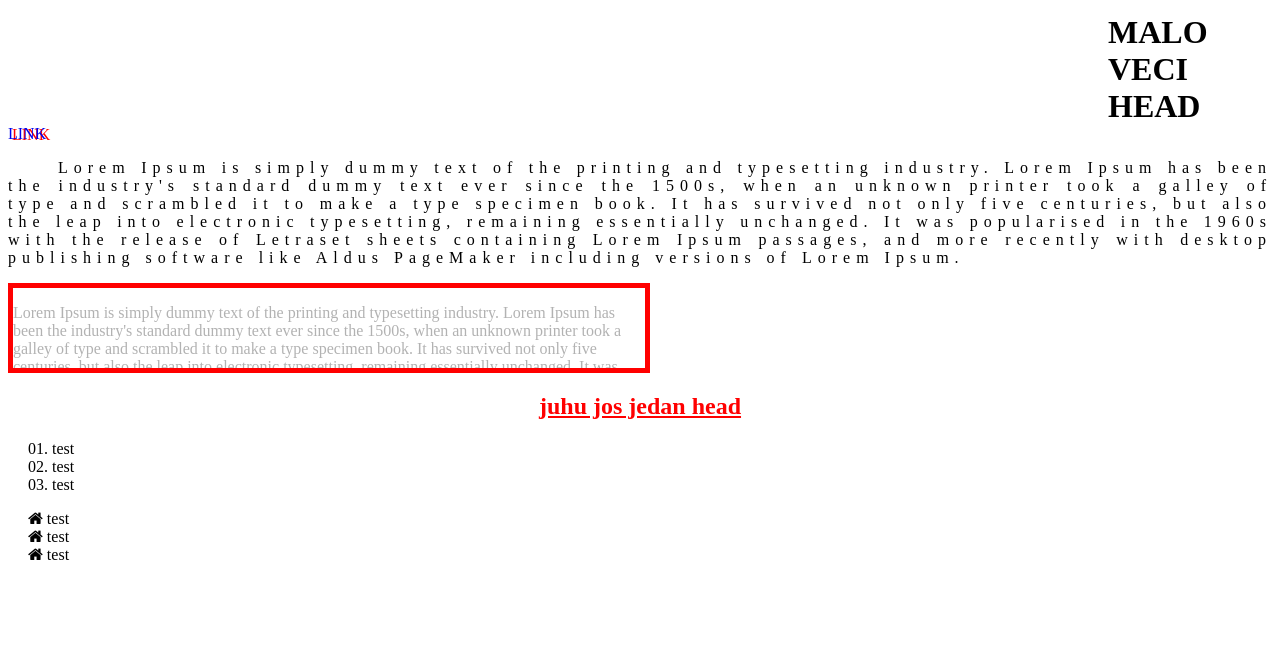
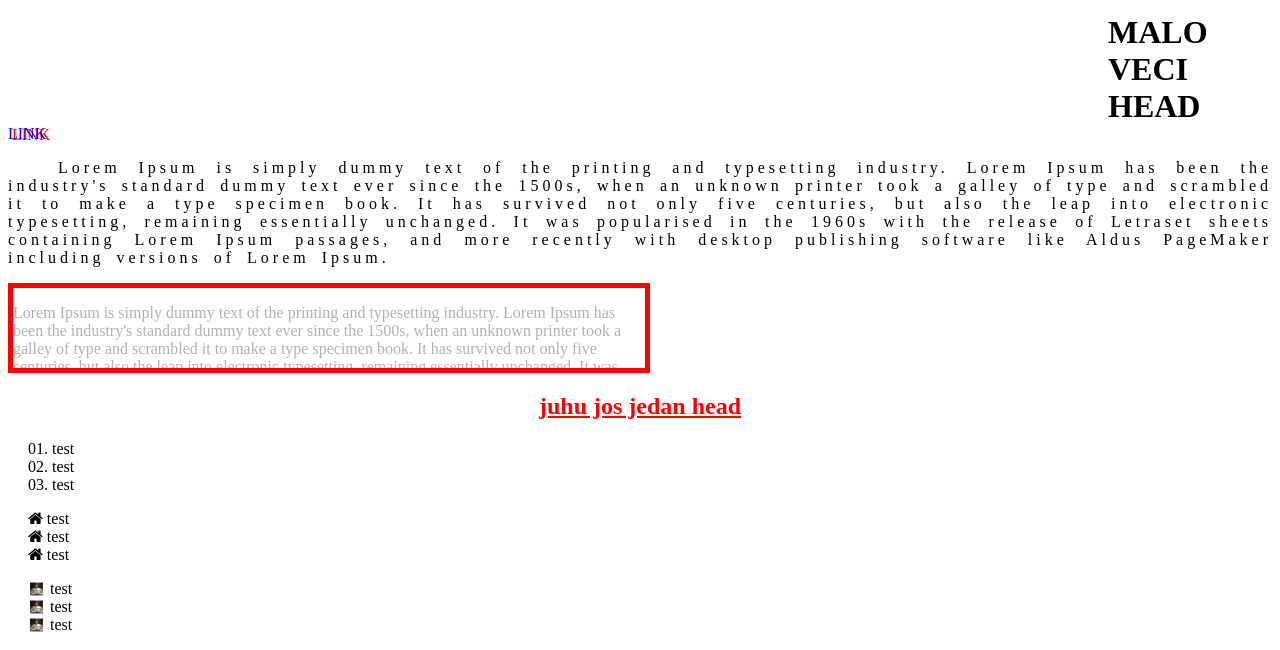
Before and after one commit to devAbu/abocUcenje, a PHP site: page /zadatak3.html in a window 1280 px wide. Shown: the part 315-965 px from the top of the page. Before the commit the page ends 875 px from the top, so only its background shows below. Run offline with PHP 8.4, Linux system fonts and the light colour scheme.

Commit message:
ispravke

```diff
--- a/kiseli/zadatak3/css/trica.css
+++ b/kiseli/zadatak3/css/trica.css
@@ -50,9 +50,10 @@
 
 #soki60{
 
-  text-indent: 50px;
+   text-indent: 50px;
     text-align: justify;
-     letter-spacing: 6px;
+     letter-spacing: 4px;
+      word-spacing: 4px;
 
 }
 
@@ -92,7 +93,7 @@ text-align: center;
 }
 
 
-.soki63:hover {opacity: 5}
+.soki63:hover {opacity: 1}
 
 
 #sokic7 {
@@ -109,3 +110,38 @@ list-style-type:none;
  margin-left: -20px;
 
 }
+
+
+
+
+
+.anes-list {
+
+    list-style: none;
+    padding-left: 22px;
+
+}
+
+
+.anes-list li {
+
+    position: relative;
+    padding-left: 20px;
+
+}
+
+
+.anes-list li:before {
+
+    content: '';
+    width: 13px;
+    height: 13px;
+    position: absolute;
+    background-image: url('../slike/oma1.jpg');
+    background-size:cover;
+    background-position: center;
+    left: 0;
+    top: 50%;
+    transform: translateY(-50%);
+
+}
--- a/kiseli/zadatak3/zadatak3.html
+++ b/kiseli/zadatak3/zadatak3.html
@@ -111,10 +111,19 @@
 
 
  <ul id="soki72" class="w3-ul">
-    <li id="sokic70" class="sokic71"><i class="fa fa-home"></i> test</li>
+   <li id="sokic70" class="sokic71"><i class="fa fa-home"></i> test</li>
      <li id="sokic72" class="sokic73"><i class="fa fa-home"></i> test</li>
       <li id="sokic74" class="sokic75"><i class="fa fa-home"></i> test</li>
  </ul>
 
 
+
+<ul class="anes-list" id="soki-list">
+	<li>test</li>
+	 <li>test</li>
+  	<li>test</li>
+</ul>
+
+
+
   </body>
```
